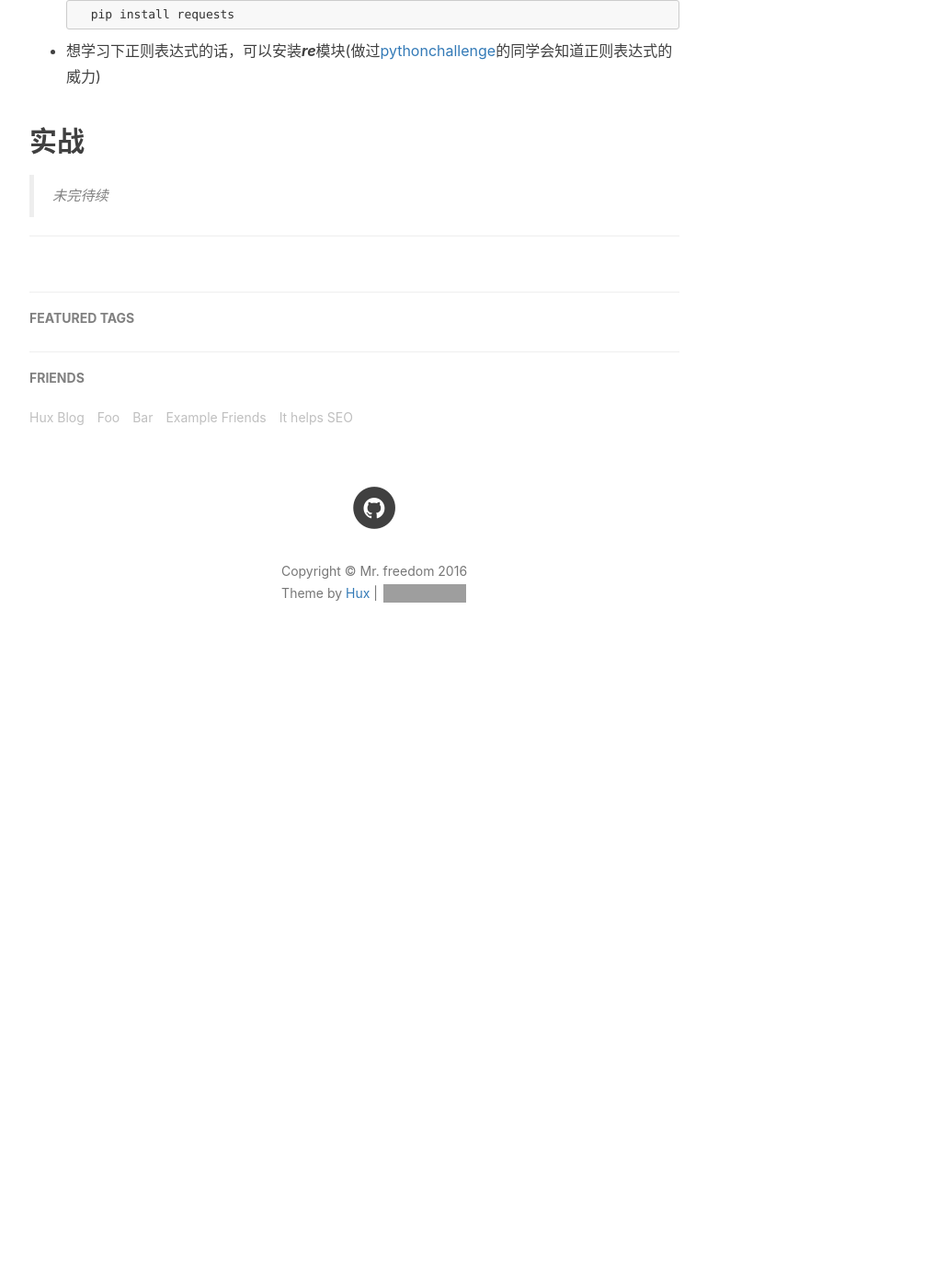
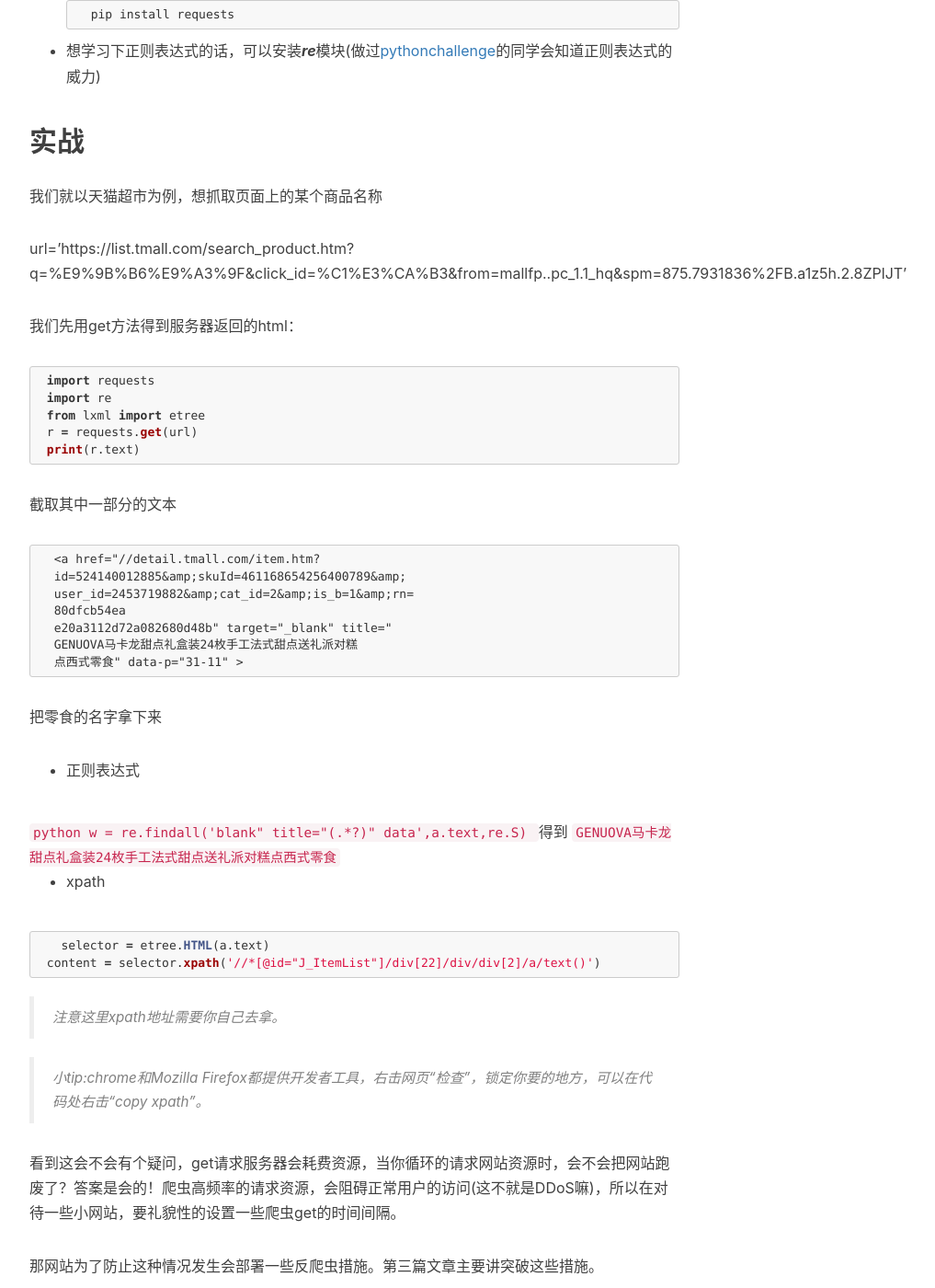
Before and after one commit to soulpacket/soulpacket.github.io, a Jekyll site: the page built from _posts/2016-12-5-python爬虫三部曲之一《静态网站爬取》.md, in a window 1280 px wide and 1400 px high, scrolled down 1275 px. Shown: the whole window at 92% size, without its empty margins (233-1250 px from the left). Built offline with Jekyll 4.4.1, drawn with Linux system fonts in a browser that asks for light colours; nearby versions of some CDN libraries; comment, search, counter and statistics services are not loaded; before the commit the page ends 2024 px from its top, so only the background shows below that; some of the changed text lies outside the part shown; grey boxes are pictures that could not be loaded.

Commit message:
finish first

````diff
--- a/_posts/2016-12-5-python爬虫三部曲之一《静态网站爬取》.md
+++ b/_posts/2016-12-5-python爬虫三部曲之一《静态网站爬取》.md
@@ -38,4 +38,54 @@ tags:
 * 想学习下正则表达式的话，可以安装***re***模块(做过[pythonchallenge](http://www.pythonchallenge.com/)的同学会知道正则表达式的威力)
 
 ## 实战
->未完待续
+  我们就以天猫超市为例，想抓取页面上的某个商品名称
+
+  	url='https://list.tmall.com/search_product.htm?q=%E9%9B%B6%E9%A3%9F&click_id=%C1%E3%CA%B3&from=mallfp..pc_1.1_hq&spm=875.7931836%2FB.a1z5h.2.8ZPlJT'
+
+  我们先用get方法得到服务器返回的html：
+
+ ```python
+ import requests
+ import re
+ from lxml import etree
+ r = requests.get(url)
+ print(r.text)
+ ```
+  截取其中一部分的文本
+
+  ```
+  <a href="//detail.tmall.com/item.htm?
+  id=524140012885&amp;skuId=461168654256400789&amp;
+  user_id=2453719882&amp;cat_id=2&amp;is_b=1&amp;rn=
+  80dfcb54ea
+  e20a3112d72a082680d48b" target="_blank" title="
+  GENUOVA马卡龙甜点礼盒装24枚手工法式甜点送礼派对糕
+  点西式零食" data-p="31-11" >
+  ```
+  把零食的名字拿下来
+
+  * 正则表达式
+
+  	```python
+  	w = re.findall('blank" title="(.*?)" data',a.text,re.S)
+  	```
+  	得到
+
+  	`GENUOVA马卡龙甜点礼盒装24枚手工法式甜点送礼派对糕点西式零食`
+
+  * xpath
+
+ ```python
+   selector = etree.HTML(a.text)
+ content = selector.xpath('//*[@id="J_ItemList"]/div[22]/div/div[2]/a/text()')
+ ```
+
+>注意这里xpath地址需要你自己去拿。
+
+>小tip:chrome和Mozilla Firefox都提供开发者工具，右击网页“检查”，锁定你要的地方，可以在代码处右击“copy xpath”。
+
+看到这会不会有个疑问，get请求服务器会耗费资源，当你循环的请求网站资源时，会不会把网站跑废了？答案是会的！爬虫高频率的请求资源，会阻碍正常用户的访问(这不就是DDoS嘛)，所以在对待一些小网站，要礼貌性的设置一些爬虫get的时间间隔。
+
+那网站为了防止这种情况发生会部署一些反爬虫措施。第三篇文章主要讲突破这些措施。
+
+下一篇会涉及到***动态爬取***,***模拟登录***,***模拟搜索***。
````
